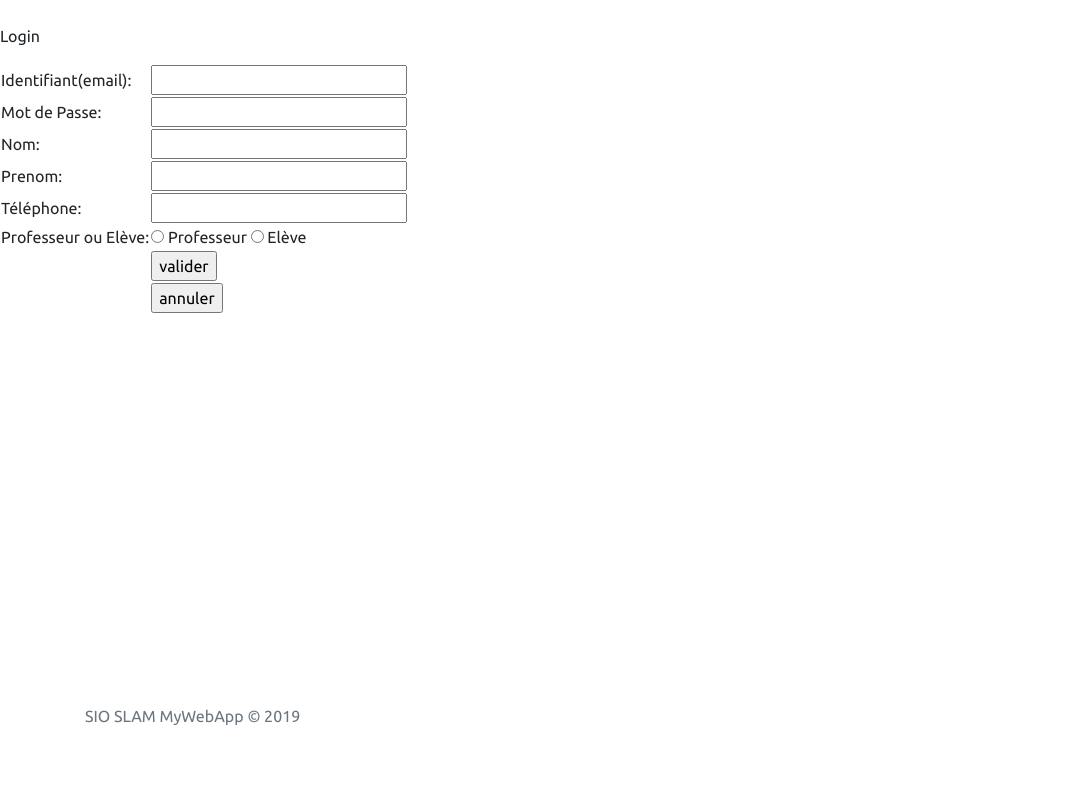
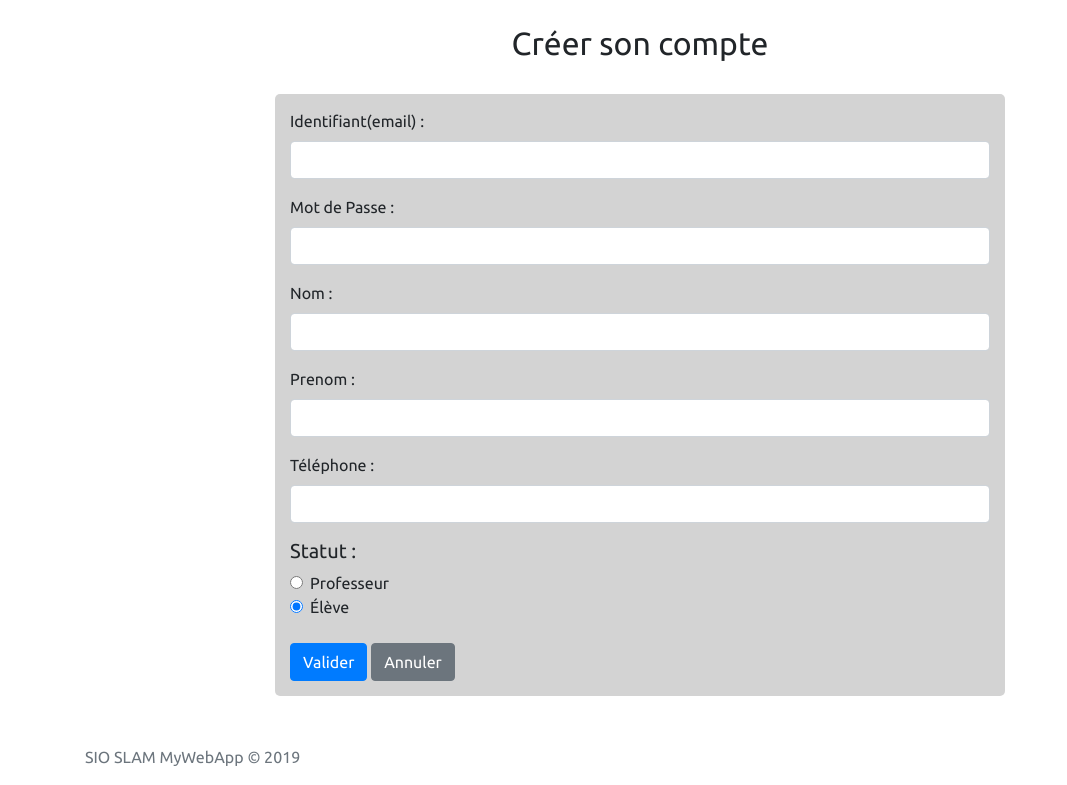
Before and after one commit to Haeliseu/geoworld, a PHP site: page /register.php in a window 1280 px wide. Shown: the part 56-841 px from the top of the page, without its empty margins (0-1067 px from the left). Before the commit the page ends 781 px from the top, so only its background shows below. Run offline with PHP 8.4, Linux system fonts and the light colour scheme.

Commit message:
Avancée inscription

```diff
--- a/register.php
+++ b/register.php
@@ -1,19 +1,69 @@
 <?php
 session_start();
 	include("header.php"); ?>
-	<form action="envoi.php" method="post">
-     <p class="log">Login</p>
-		  <table>
-			<tr><td> Identifiant(email): </td><td><input type="email" name="identifiant" value="" required /></td></tr>
-			<tr><td> Mot de Passe: </td><td><input type="password" name="mot_de_passe" value="" required /></td></tr>
-			<tr><td> Nom: </td><td><input type="text" name="nom" value="" required /></td></tr>
-			<tr><td> Prenom: </td><td><input type="text" name="prenom" value="" required /></td></tr>
-			<tr><td> Téléphone: </td><td><input type="text" name="tel" value="" required /></td></tr>
-      <tr><td> Professeur ou Elève: </td><td><input type="radio" id="P" name="P_ou_E"> Professeur </required>  <input type="radio" id="E" name="P_ou_E"> Elève </required></td></tr>
-			<tr><td></td><td><input type="submit" name="Inscription" value="valider" /></td></tr>
-			<tr><td></td><td><input type="reset" name="reset" value="annuler" /></td></tr>
-		  </table>
-</form>
+  <div class="container">
+    <div class="row">
+
+    <div class="col-md-2">
+
+     </div>
+     <div class="col-md-8">
+     <h2 class="log" style="text-align: center;">Créer son compte</h2>
+     <br>
+     <form action="envoi.php" method="post" style="background-color: lightgray; padding:15px; border-radius:5px;">
+
+
+       <div class="mb-3">
+         <label for="inputEmail" class="form-label">Identifiant(email) :</label>
+         <input type="email" class="form-control" id="email" aria-describedby="emailHelp" name="identifiant" value="" required>
+       </div>
+
+       <div class="mb-3">
+         <label for="inputPassword" class="form-label">Mot de Passe :</label>
+         <input type="password" class="form-control" id="password"  name="mot_de_passe" value="" required>
+       </div>
+
+       <div class="mb-3">
+         <label for="name" class="form-label">Nom :</label>
+         <input type="text" class="form-control" id="name"  name="nom" value="" required>
+       </div>
+
+       <div class="mb-3">
+         <label for="prenom" class="form-label">Prenom :</label>
+         <input type="text" class="form-control" id="prenom"  name="prenom" value="" required>
+       </div>
+
+       <div class="mb-3">
+         <label for="tel" class="form-label">Téléphone :</label>
+         <input type="tel" class="form-control" id="tel"  name="tel" value="" required>
+       </div>
+       <h5>Statut :</h5>
+       <div class="form-check">
+         <required>
+         <input type="radio" class="form-check-input" id="P"  name="P_ou_E">
+         <label class="form-check-label" for="P">
+           Professeur
+         </label>
+         <br>
+         <input type="radio" class="form-check-input" id="E"  name="P_ou_E" checked>
+         <label class="form-check-label" for="E">
+           Élève
+         </label>
+         </required>
+
+       </div>
+       <br>
+       <button type="submit" class="btn btn-primary" name="Inscription" value="valider">Valider</button>
+       <button type="reset" class="btn btn-secondary" name="reset" value="annuler">Annuler</button>
+
+     </form>
+     </div>
+     <div class="col-md-2"></div>
+   </div>
+
+    </div>
+
+
 <?php
         if (isset ($_POST['register'])){
             //On récupère les valeurs entrées par l'utilisateur :
@@ -24,14 +74,13 @@ session_start();
             $tel=$_POST["tel"];
             $mot_de_passe=$_POST["mot_de_passe"];
             //On se connecte
-            $db=mysqli_connect("localhost","root","","worlddata") or die ("erreur de connexion au serveur");
-		        mysqli_select_db($db,"worlddata");
+            $stmt = $pdo->prepare("INSERT INTO user_data VALUES ('".$identifiant."','".$nom."','".$prenom."','".$P_ou_E."','".$tel."','SHA1('".$mot_de_passe."')");
+            $stmt->execute();
             //On prépare la commande sql d'insertion
-            $sql="INSERT INTO user_data VALUES ('".$identifiant."','".$nom."','".$prenom."','".$P_ou_E."','".$tel."','".$mot_de_passe."')";
-		      	$resultat=mysqli_query ($db,$sql) or die ('Erreur SQL !'.$sql.'<br />'.mysqli_error($db));
+		      	//$resultat=mysqli_query ($db,$sql) or die ('Erreur SQL !'.$sql.'<br />'.mysqli_error($db));
 				    echo "Votre compte a été crée avec succes.";
             // on ferme la connexion
-            mysqli_close($db);
+            //mysqli_close($db);
             }
         require_once 'javascripts.php';
         require_once 'footer.php';
```
Also changed, not shown: envoi.php (+5 -4 lines).
